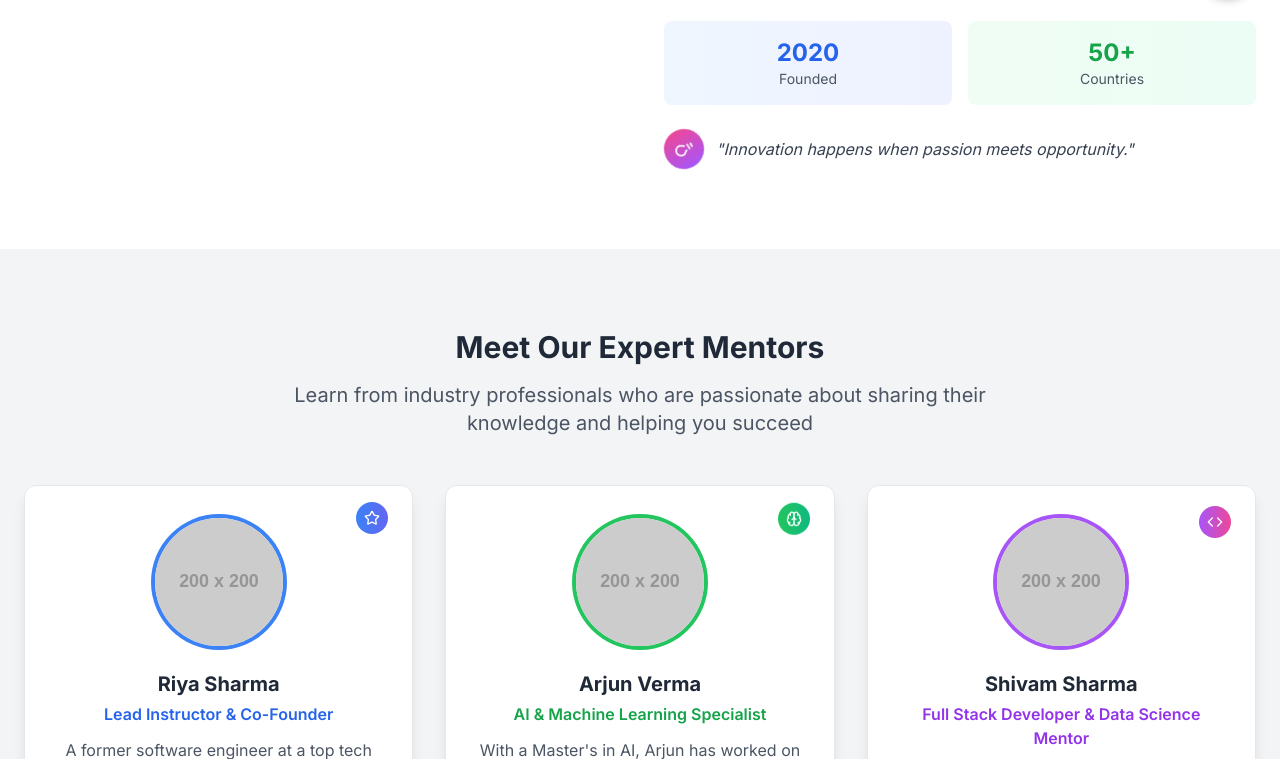
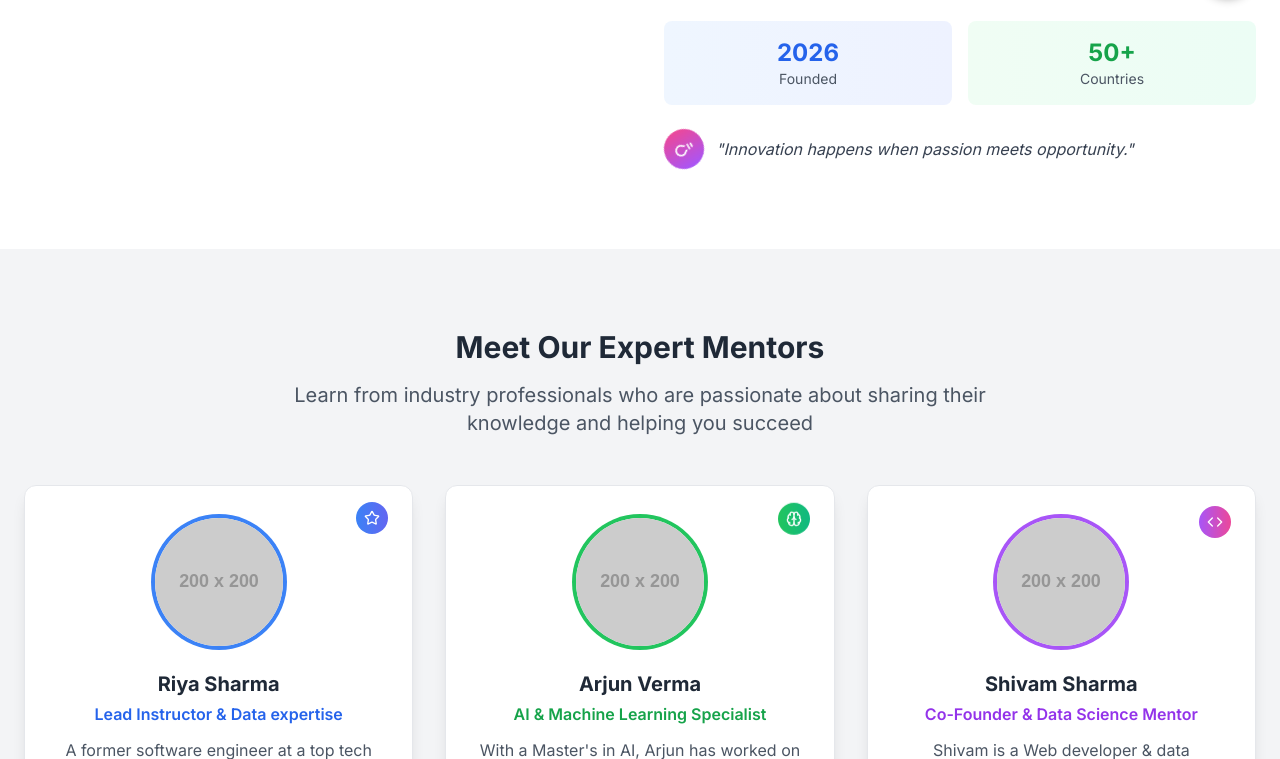
Before and after one commit to SharmajiTech/codechype-frontend, a plain HTML site: page about.html in a window 1280 px wide. Shown: the part 775-1534 px from the top of the page. Drawn offline with nearby package versions, Linux system fonts and the light colour scheme; placeholder pictures from the web are drawn by us.

Commit message:
Update about.html

```diff
--- a/about.html
+++ b/about.html
@@ -193,7 +193,7 @@
                     </p>
                     <div class="grid grid-cols-2 gap-4 mb-6">
                         <div class="bg-gradient-to-r from-blue-50 to-indigo-50 p-4 rounded-lg text-center animate-fade-in-up">
-                            <div class="text-2xl font-bold text-blue-600">2020</div>
+                            <div class="text-2xl font-bold text-blue-600">2026</div>
                             <div class="text-sm text-gray-600">Founded</div>
                         </div>
                         <div class="bg-gradient-to-r from-green-50 to-emerald-50 p-4 rounded-lg text-center animate-fade-in-up" style="animation-delay: 0.2s;">
@@ -224,7 +224,7 @@
                             </div>
                         </div>
                         <h3 class="font-bold text-xl mb-1 text-gray-800">Riya Sharma</h3>
-                        <p class="text-blue-600 font-semibold mb-3">Lead Instructor & Co-Founder</p>
+                        <p class="text-blue-600 font-semibold mb-3">Lead Instructor & Data expertise</p>
                         <p class="text-gray-600 mb-4">A former software engineer at a top tech firm, Riya is passionate about making high-quality tech education accessible to everyone.</p>
                         <div class="flex justify-center space-x-4 mb-4">
                             <a href="#" class="text-gray-500 hover:text-blue-600 transition-colors"><i data-lucide="linkedin"></i></a>
@@ -260,7 +260,7 @@
                             </div>
                         </div>
                         <h3 class="font-bold text-xl mb-1 text-gray-800">Shivam Sharma</h3>
-                        <p class="text-purple-600 font-semibold mb-3">Full Stack Developer & Data Science Mentor</p>
+                        <p class="text-purple-600 font-semibold mb-3">Co-Founder & Data Science Mentor</p>
                         <p class="text-gray-600 mb-4">Shivam is a Web developer & data scientist with a talent for storytelling. She teaches students how to turn raw data into actionable insights.</p>
                         <div class="flex justify-center space-x-4 mb-4">
                             <a href="www.linkedin.com/in/shivam-kumar-73a6021b4" class="text-gray-500 hover:text-purple-600 transition-colors"><i data-lucide="linkedin"></i></a>
```
